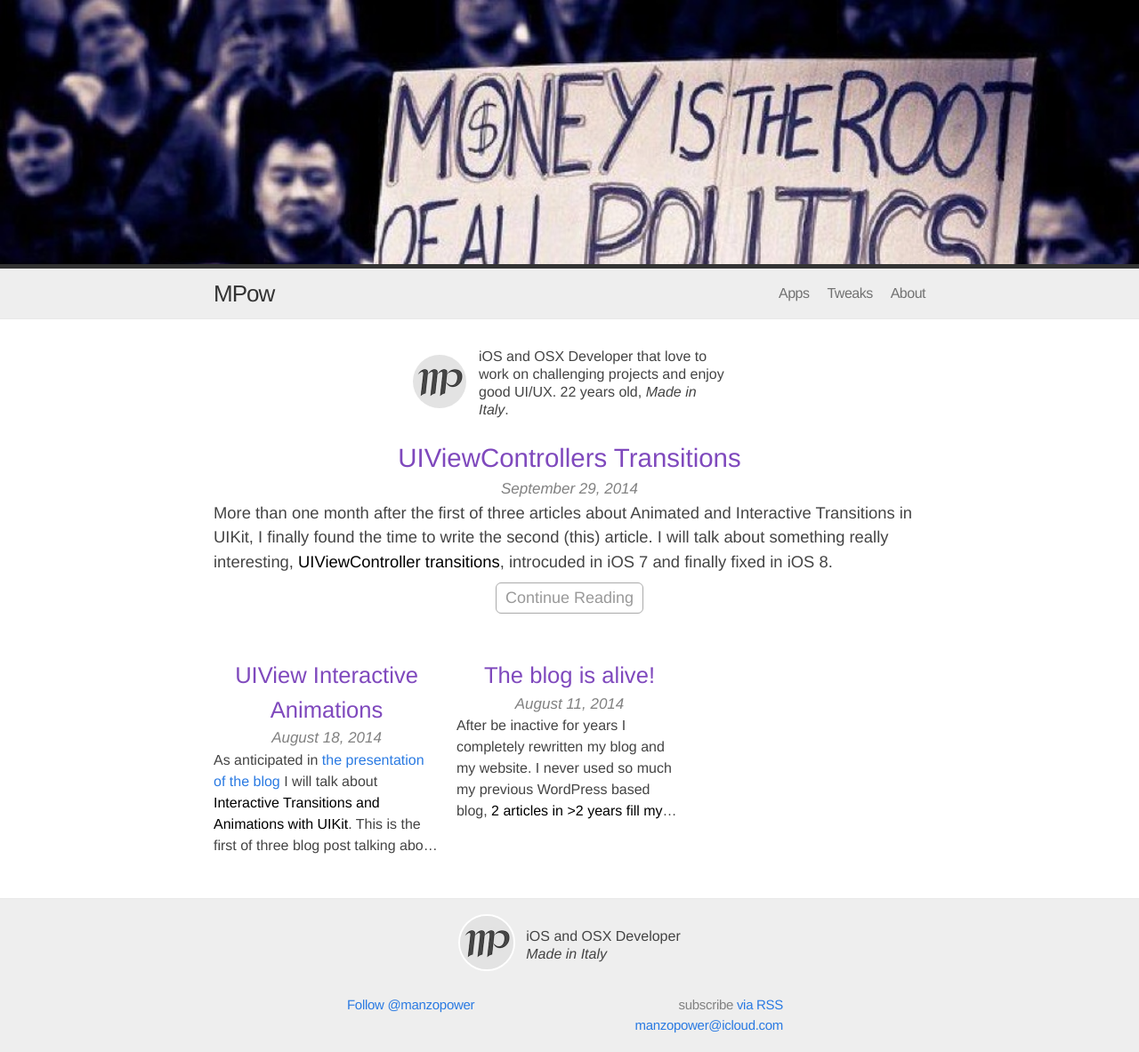
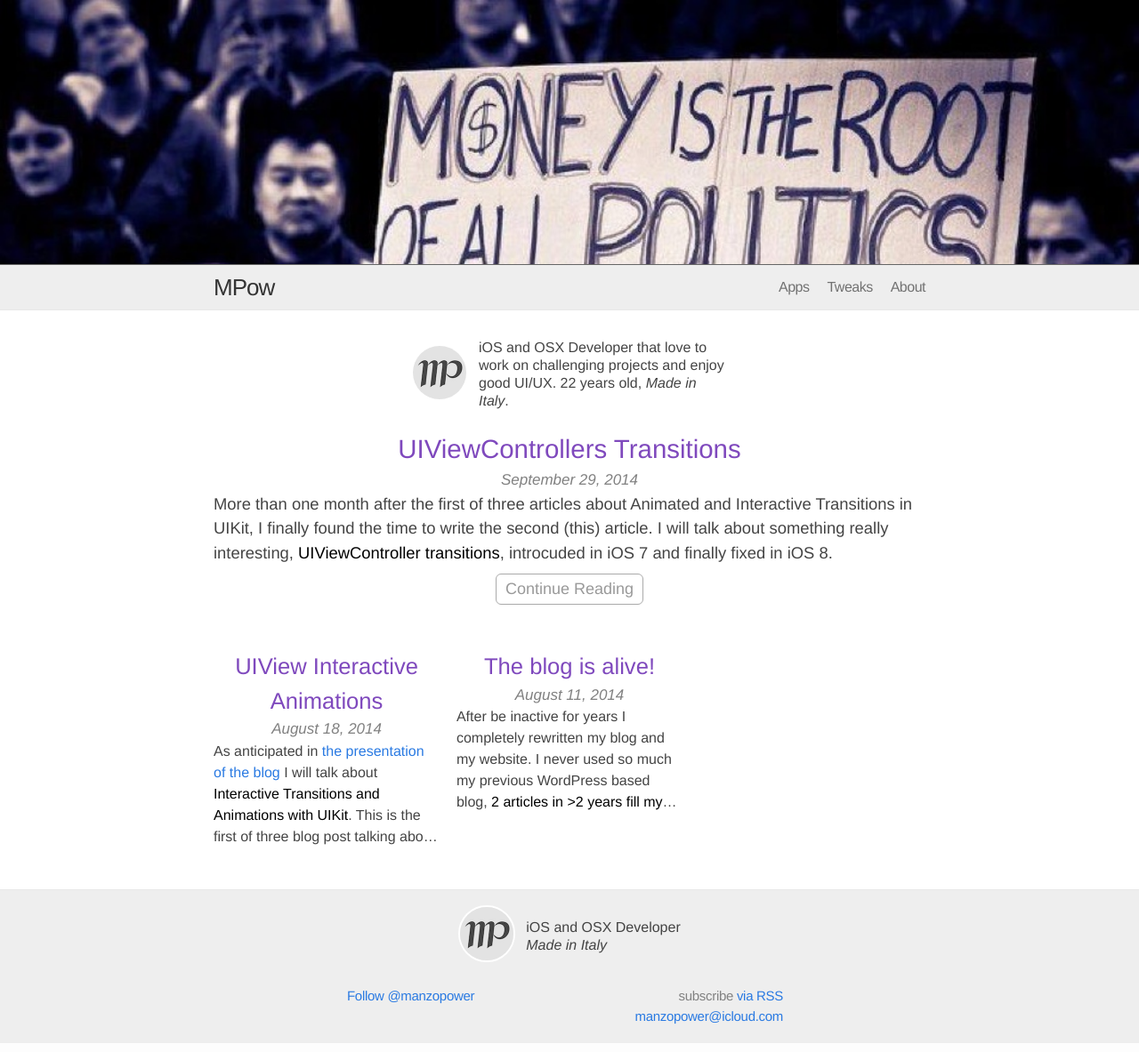
Before and after one commit to MP0w/MP0w.github.io, a Jekyll site: the page built from index.html, in a window 1280 px wide. Shown: the whole page at 89% size. Built offline with Jekyll 4.4.1, drawn with Linux system fonts in a browser that asks for light colours; comment, search, counter and statistics services are not loaded; grey boxes are pictures that could not be loaded.

Commit message:
lighter header

```diff
--- a/css/main.css
+++ b/css/main.css
@@ -88,10 +88,10 @@ footer .wrap {
 /* Site header */
 
 .site-header {
-  border-top: 5px solid #333;
+  min-height: 50px;
+  background-color: #EEE;
+  border-top: 1px solid #666;
   border-bottom: 1px solid #e8e8e8;
-  min-height: 56px;
-  background-color: #EEEEEE;
 }
 
 .site-title,
@@ -102,14 +102,14 @@ footer .wrap {
   font-size: 26px;
   letter-spacing: -1px;
   float: left;
-  line-height: 56px;
+  line-height: 50px;
   position: relative;
   z-index: 1;
 }
 
 .site-nav {
   float: right;
-  line-height: 56px;
+  line-height: 50px;
 }
 
 .site-nav .page-link {
```
